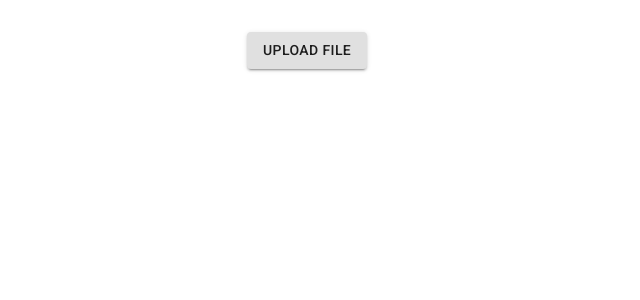
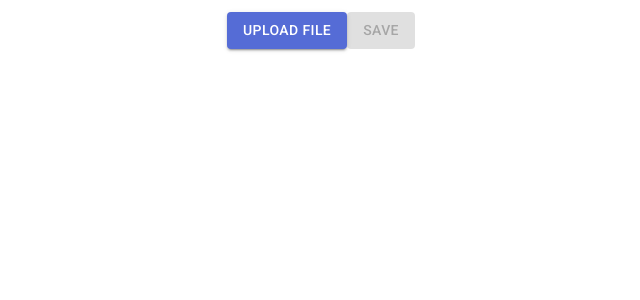
Before and after one commit to Stompf/lunne-gps, a Next.js app: page /upload-map in a window 1280 px wide. Shown: the top 300 px of the page, without its empty margins (117-757 px from the left). Built offline with nearby package versions, Linux system fonts and the light colour scheme.

Commit message:
Fixing length

```diff
--- a/pages/_app.tsx
+++ b/pages/_app.tsx
@@ -17,7 +17,7 @@ function MyApp({ Component, pageProps }: AppProps) {
     return (
         <>
             <Head>
-                <title>My page</title>
+                <title>Lunne Gpx</title>
                 <meta
                     name="viewport"
                     content="minimum-scale=1, initial-scale=1, width=device-width"
--- a/pages/index.tsx
+++ b/pages/index.tsx
@@ -9,7 +9,7 @@ export default function Home() {
         <main>
             <div id="map">
                 <MapWithNoSSR map={map} />
-                <UploadMap setMap={setMap} />
+                <UploadMap setMap={setMap} currentMap={map} />
             </div>
         </main>
     );
--- a/pages/map.tsx
+++ b/pages/map.tsx
@@ -89,7 +89,6 @@ function getColor(trkName: string) {
 
         const alreadyUsed = Object.values(trackColors).some((color) => color === randomColor);
         if (!alreadyUsed) {
-            console.log(randomColor);
             trackColors[trkName] = randomColor;
         }
     }
--- a/pages/upload-map.tsx
+++ b/pages/upload-map.tsx
@@ -1,11 +1,13 @@
 import React from 'react';
 import Container from '@material-ui/core/Container';
 import Box from '@material-ui/core/Box';
+import Grid from '@material-ui/core/Grid';
 import Button from '@material-ui/core/Button';
 import { ResponseUploadGpx } from '../common/upload-gpx.response';
 
 interface UploadMapProps {
     setMap: React.Dispatch<React.SetStateAction<ResponseUploadGpx | null>>;
+    currentMap: ResponseUploadGpx | null;
 }
 
 const UploadMap: React.FC<UploadMapProps> = (props) => (
@@ -14,7 +16,8 @@ const UploadMap: React.FC<UploadMapProps> = (props) => (
             {/* <Typography variant="h4" component="h1" gutterBottom>
                     Next.js example
                 </Typography> */}
-            <Button variant="contained" component="label">
+            <Grid container spacing={5} alignItems="flex-end">
+                <Button variant="contained" component="label" color="primary">
                     Upload File
                     <input
                         accept=".gpx"
@@ -23,6 +26,16 @@ const UploadMap: React.FC<UploadMapProps> = (props) => (
                         onChangeCapture={(e) => handleOnChange(e, props)}
                     />
                 </Button>
+                <Button
+                    variant="contained"
+                    component="label"
+                    color="secondary"
+                    onClick={onSaveMap}
+                    disabled={props.currentMap == null}
+                >
+                    Save
+                </Button>
+            </Grid>
         </Box>
     </Container>
 );
@@ -49,3 +62,5 @@ async function handleOnChange(event: React.FormEvent<HTMLInputElement>, props: U
 
     props.setMap(result);
 }
+
+function onSaveMap() {}
```
Also changed, not shown: pages/api/upload-gpx.ts (+17 -11 lines), .eslintrc.js. Lines whose indentation alone changed are shown as unchanged.
